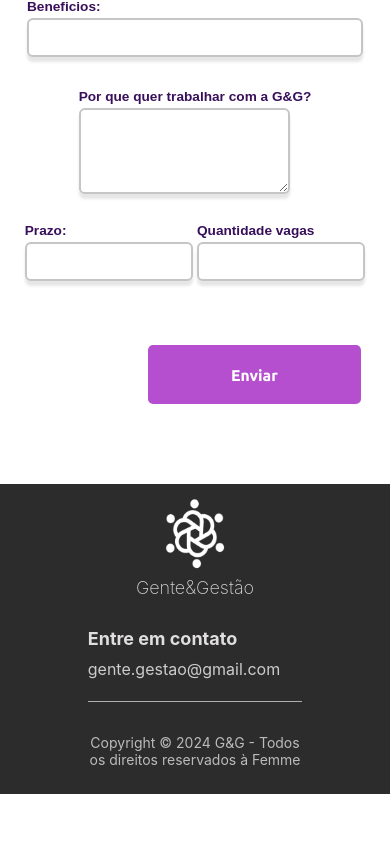
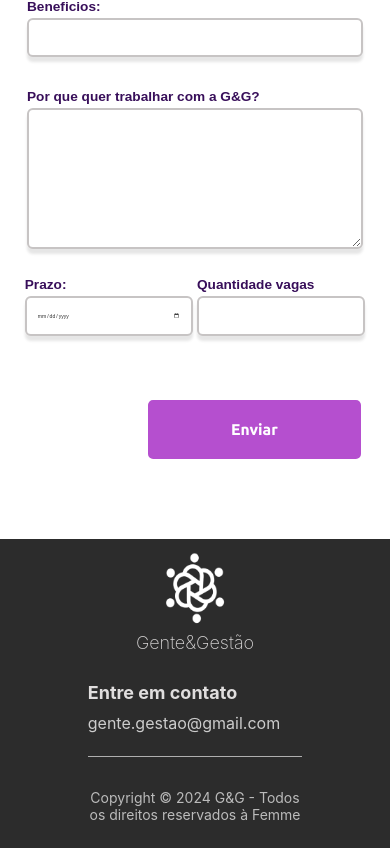
Before and after one commit to myslium/tcc-g-g, a React (Create React App) app: page /falecomconsultor in a window 390 px wide. Shown: the part 1712-2560 px from the top of the page. Before the commit the page ends 2506 px from the top, so only its background shows below. Built offline with nearby package versions, Linux system fonts and the light colour scheme; a web font is replaced by a local one.

Commit message:
falecomconsultor100% feito

```diff
--- a/src/admin/notificacoes/index.jsx
+++ b/src/admin/notificacoes/index.jsx
@@ -10,8 +10,6 @@ import { useNavigate } from 'react-router-dom';
 import './index.scss'
 
 
-
-
 export default function Notificacoes(){
     const navigate = useNavigate();
 
@@ -21,29 +19,26 @@ export default function Notificacoes(){
     const [cards,setcards] = useState([])
 
 
-
-
-
-
-
-
-
   async function adicionarnota(){
 
     const obj = {
-        "titulo" : titulo,
+        "titulo": titulo,
         "corpo":conteudo,
         "data":data
     }
     const url = 'http://localhost:5010/inserirNota'
-    let oi =  await axios.post(url,obj)
+    await axios.post(url,obj)
+
+    settitulo('')
+    setconteudo('')
+    setdata('')
 
 }
 
 async function vernotas(){
     const url = 'http://localhost:5010/inserirNota'
-    let oi =  await axios.get(url)
-    setcards(oi.data)
+    let resp =  await axios.get(url)
+    setcards(resp.data)
 
 }
 
@@ -162,7 +157,7 @@ function reset() {
                <CardNotas
                titulo = {item.titulo}
                texto = {item.corpo}
-               data = {item.data}
+               data = {new Date(item.data_publicacao).toLocaleDateString()}
                pos = {pos}
                />
 
--- a/src/pages/falecomconsultor/index.jsx
+++ b/src/pages/falecomconsultor/index.jsx
@@ -38,8 +38,8 @@ export default function Falecomconsultor() {
             "beneficios": beneficios,
             "requisicoes": requisitos,
             "descricao": descricao,
-             "vencimento":  vencimento,
-             "quantidade": quantidade
+            "vencimento": vencimento,
+            "quantidade": quantidade
 
         };
 
@@ -202,7 +202,7 @@ export default function Falecomconsultor() {
 
                         <div>
                             <label>Prazo:</label>
-                            <input className = 'pequeno'type="text" value={vencimento} onChange={e => setVencimento(e.target.value)}/>
+                            <input className = 'pequeno'type="date" value={vencimento} onChange={e => setVencimento(e.target.value)}/>
 
                         </div>
 
--- a/src/pages/falecomconsultor/index.scss
+++ b/src/pages/falecomconsultor/index.scss
@@ -298,8 +298,8 @@
 
 
                     textarea {
-                        width: 70vw;
-                        height: 20vw;
+                        width: 70vw !important;
+                        height: 20vw !important;
                     }
                 }
 
@@ -346,8 +346,8 @@
 
 
                     textarea {
-                        width: 80vw;
-                        height: 30vw;
+                        width: 80vw !important;
+                        height: 30vw !important;
                     }
                 }
 
```
